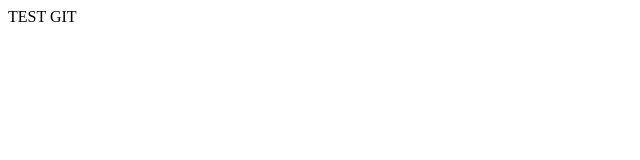
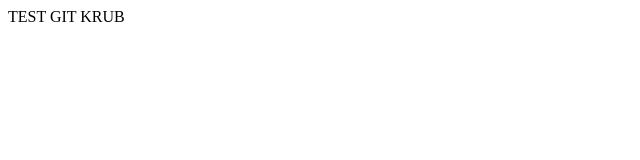
Before and after one commit to bamossza/test-git-repo, a plain HTML site: page index.html in a window 1280 px wide. Shown: the full height of the page, 0-640 px from the left. Drawn offline with Linux system fonts and the light colour scheme.

Commit message:
add test

```diff
--- a/index.html
+++ b/index.html
@@ -6,7 +6,7 @@
 </head>
 
 <body>
-	TEST GIT
+	TEST GIT KRUB
 </body>
 
 </html>
```
